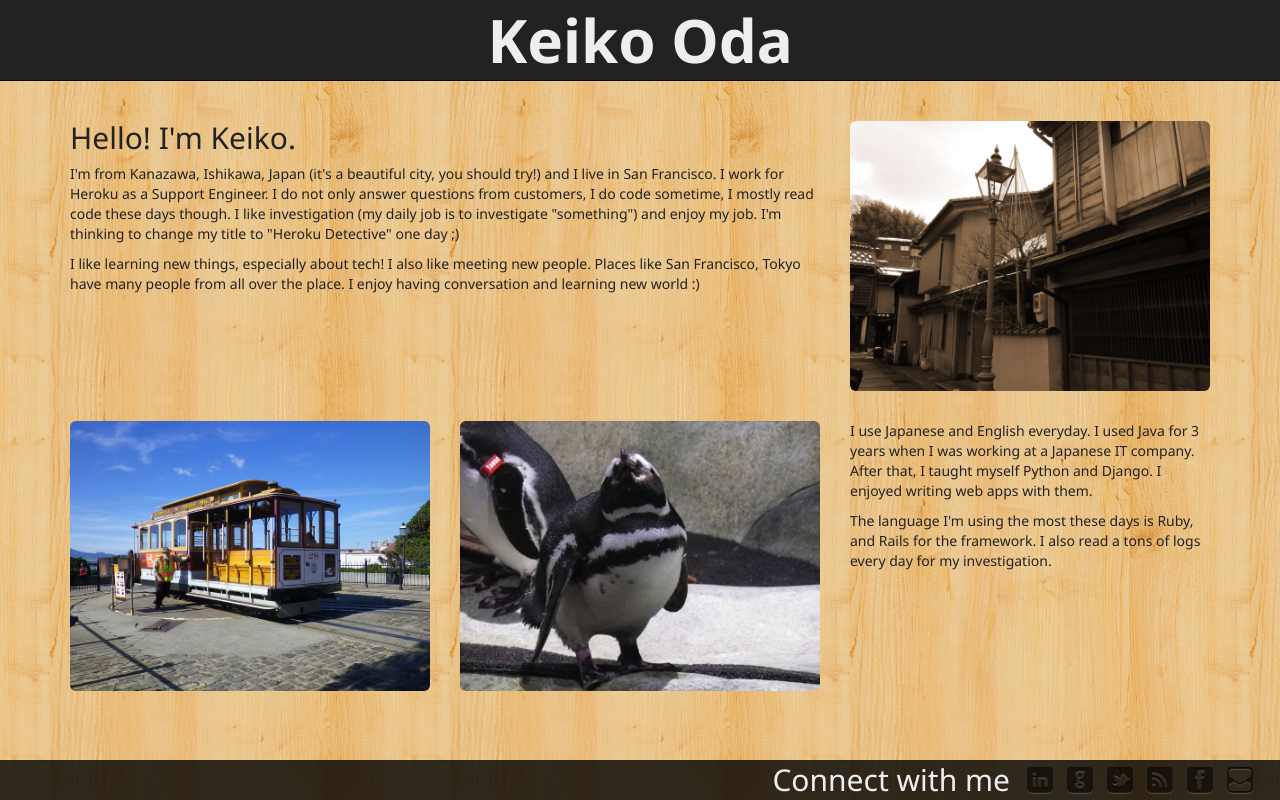
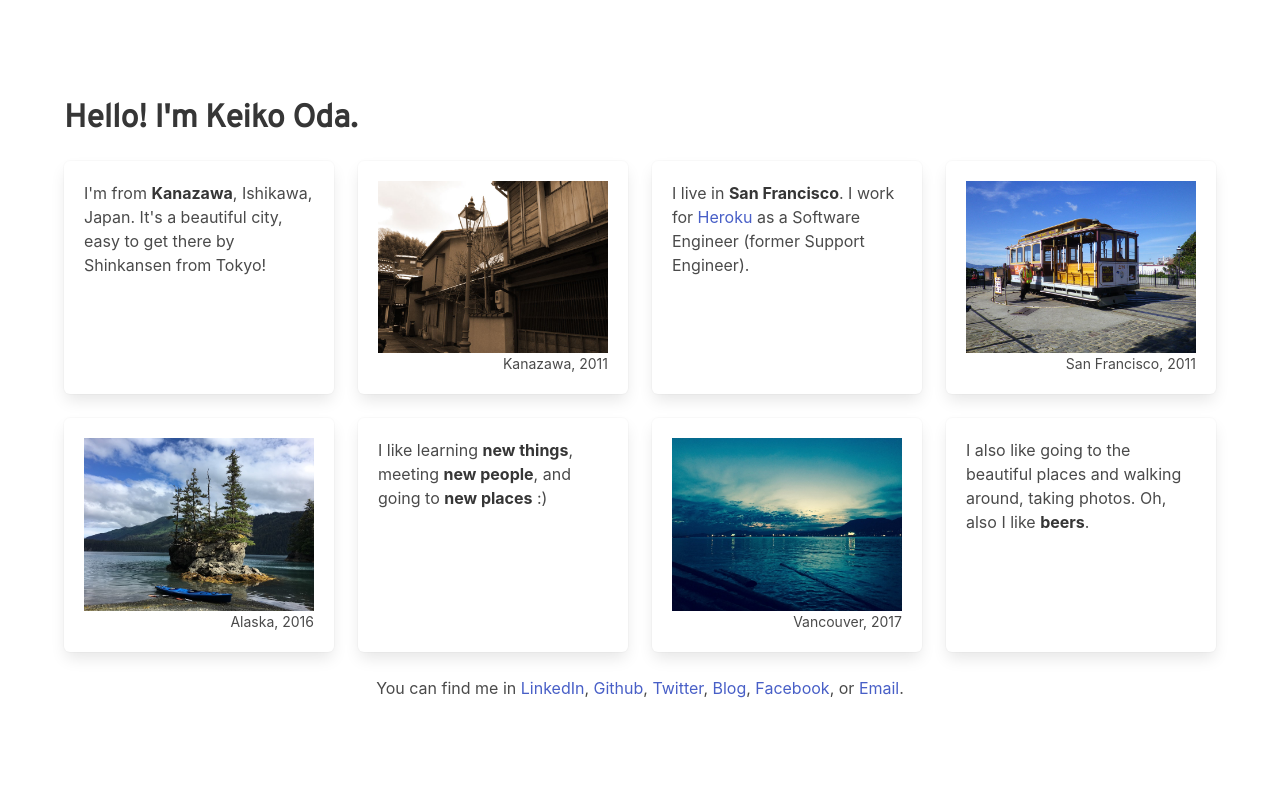
Before and after one commit to keiko713/keikooda, a plain HTML site: page public/index.html in a window 1280 px wide. Drawn offline with nearby package versions, Linux system fonts and the light colour scheme.

Commit message:
Use bulma and renew design, add some more photos

```diff
--- a/public/css/docs.css
+++ b/public/css/docs.css
@@ -1,122 +1,3 @@
-/*-- general --*/
-body {
-  background-color: #eee;
-  background-image: url(../img/purty_wood.png);
-  color: #222;
-  font-family: 'Noto Sans', 'Lucida Grande',Verdana,Arial,Helvetica,sans-serif;
-  margin-bottom: 40px;
+h1 {
+  font-family: 'Overpass', sans-serif;
 }
-a {
-  color: #222;
-}
-a:hover {
-  color: #000;
-}
-img {
-  margin-bottom: 10px;
-}
-
-/*-- navbar --*/
-.navbar {
-  color: #eee;
-  background-color: #222;
-  border-color: #080808;
-  min-height: 80px;
-}
-.navbar .title {
-  font-size: 60px;
-  margin-top: 10px;
-  margin-bottom: 10px;
-  font-weight: bold;
-  line-height: 1;
-  text-align: center;
-  text-rendering: optimizelegibility;
-}
-@media (max-width: 979px) {
-  .navbar {
-    min-height: 60px;
-  }
-  .navbar .title {
-    font-size: 40px;
-    margin-top: 10px;
-    margin-bottom: 10px;
-  }
-}
-@media (max-width: 767px) {
-  .navbar {
-    min-height: 40px;
-  }
-  .navbar .title {
-    font-size: 24px;
-    margin-top: 8px;
-    margin-bottom: 8px;
-  }
-}
-@media (max-width: 480px) {
-}
-
-/*-- main --*/
-.main .row {
-  margin-top: 20px;
-  margin-bottom: 20px;
-}
-.main h2 {
-  margin-top: 0px;
-}
-
-/*-- footer --*/
-footer {
-  background-color: #222;
-  background-color: rgba(0, 0, 0, 0.8);
-  color: #EEE;
-  position: fixed;
-  left: 0;
-  right: 0;
-  z-index: 1030;
-  margin-bottom: 0;
-  bottom: 0;
-}
-footer h2 {
-  float: right;
-  line-height: 40px;
-  margin: 0px 10px;
-}
-footer p {
-  width: 240px;
-  height: 40px;
-  float: right;
-  margin: 0 20px 0 0;
-}
-footer a {
-  display: block;
-  width: 40px;
-  height: 40px;
-  float: left;
-}
-footer img {
-  width: 40px;
-  height: 40px;
-}
-@media (max-width: 767px) {
-  footer h2 {
-    font-size: 20px;
-    line-height: 30px;
-  }
-  footer p {
-    width: 150px;
-    height: 30px;
-  }
-  footer a {
-    width: 30px;
-    height: 30px;
-  }
-  footer img {
-    width: 30px;
-    height: 30px;
-  }
-}
-@media (max-width: 480px) {
-  footer h2 {
-    font-size: 14px;
-  }
-}
--- a/public/index.html
+++ b/public/index.html
@@ -2,69 +2,108 @@
 <html lang="en">
   <head>
     <meta charset="utf-8">
-    <meta name="description" content="Keiko Oda portfolio website - Web Application Developer, Software Engineer, San Francisco / Bay Area">
+    <meta name="description" content="Keiko Oda - Software Engineer, San Francisco / Bay Area">
     <meta name="viewport" content="width=device-width, initial-scale=1">
     <title>Keiko Oda</title>
     <link rel="shortcut icon" href="favicon.ico" type="image/x-icon">
-    <link rel="stylesheet" href="https://maxcdn.bootstrapcdn.com/bootstrap/3.3.4/css/bootstrap.min.css">
-    <link href='http://fonts.googleapis.com/css?family=Noto+Sans:400,700' rel='stylesheet' type='text/css'>
+    <link rel="stylesheet" href="https://cdnjs.cloudflare.com/ajax/libs/bulma/0.4.2/css/bulma.min.css">
+    <link href="https://fonts.googleapis.com/css?family=Overpass" rel="stylesheet">
     <link href="css/docs.css" rel="stylesheet">
-    <script type="text/javascript">
-      var _gaq = _gaq || [];
-      _gaq.push(['_setAccount', 'UA-33214432-1']);
-      _gaq.push(['_trackPageview']);
+    <!-- Google Analytics -->
+    <script>
+      (function(i,s,o,g,r,a,m){i['GoogleAnalyticsObject']=r;i[r]=i[r]||function(){
+        (i[r].q=i[r].q||[]).push(arguments)},i[r].l=1*new Date();a=s.createElement(o),
+      m=s.getElementsByTagName(o)[0];a.async=1;a.src=g;m.parentNode.insertBefore(a,m)
+      })(window,document,'script','https://www.google-analytics.com/analytics.js','ga');
 
-      (function() {
-       var ga = document.createElement('script'); ga.type = 'text/javascript'; ga.async = true;
-       ga.src = ('https:' == document.location.protocol ? 'https://ssl' : 'http://www') + '.google-analytics.com/ga.js';
-       var s = document.getElementsByTagName('script')[0]; s.parentNode.insertBefore(ga, s);
-       })();
+      ga('create', 'UA-33214432-1', 'auto');
+      ga('send', 'pageview');
     </script>
+    <!-- End Google Analytics -->
   </head>
   <body>
-    <header>
-      <nav class="navbar navbar-default navbar-static-top">
+    <section class="hero is-fullheight">
+      <div class="hero-body">
         <div class="container">
-            <p class="title">Keiko Oda</p>
-          </div>
-      </nav>
-    </header>
-    <div class="container main">
-      <div class="row">
-        <div class="col-md-8">
-          <h2>Hello! I'm Keiko.</h2>
-          <p>I'm from Kanazawa, Ishikawa, Japan (it's a beautiful city, you should try!) and I live in San Francisco. I work for <a href="https://www.heroku.com">Heroku</a> as a Support Engineer. I do not only answer questions from customers, I do code sometime, I mostly read code these days though. I like investigation (my daily job is to investigate "something") and enjoy my job. I'm thinking to change my title to "Heroku Detective" one day ;)</p>
-          <p>I like learning new things, especially about tech! I also like meeting new people. Places like San Francisco, Tokyo have many people from all over the place. I enjoy having conversation and learning new world :)</p>
-        </div>
-        <div class="col-md-4">
-          <img src="img/kanazawa.jpg" class="img-responsive img-rounded">
+          <h1 class="title">
+            Hello! I'm Keiko Oda.
+          </h1>
+          <div class="tile is-ancestor">
+            <div class="tile is-parent">
+              <div class="tile is-child box">
+                <p>
+                  I'm from <strong>Kanazawa</strong>, Ishikawa, Japan. It's a beautiful city, easy to get there by Shinkansen from Tokyo!
+                </p>
               </div>
             </div>
-      <div class="row">
-        <div class="col-md-4">
-          <img src="img/sanfrancisco.jpg" class="img-responsive img-rounded">
+            <div class="tile is-parent">
+              <div class="tile is-child box">
+                <figure class="image is-4by3">
+                  <img src="img/kanazawa.jpg" alt="Image">
+                </figure>
+                <small class="is-pulled-right">Kanazawa, 2011</small>
               </div>
-        <div class="col-md-4">
-          <img src="img/penguin.jpg" class="img-responsive img-rounded">
             </div>
-        <div class="col-md-4">
-          <p>I use Japanese and English everyday. I used Java for 3 years when I was working at a Japanese IT company. After that, I taught myself Python and Django. I enjoyed writing web apps with them.</p>
-          <p>The language I'm using the most these days is Ruby, and Rails for the framework. I also read a tons of logs every day for my investigation.</p>
+            <div class="tile is-parent">
+              <div class="tile is-child box">
+                <p>
+                  I live in <strong>San Francisco</strong>. I work for <a href="https://www.heroku.com">Heroku</a> as a Software Engineer (former Support Engineer).
+                </p>
+              </div>
+            </div>
+            <div class="tile is-parent">
+              <div class="tile is-child box">
+                <figure class="image is-4by3">
+                  <img src="img/sanfrancisco.jpg" alt="Image">
+                </figure>
+                <small class="is-pulled-right">San Francisco, 2011</small>
               </div>
             </div>
           </div>
-    <footer>
+          <div class="tile is-ancestor">
+            <div class="tile is-parent">
+              <div class="tile is-child box">
+                <figure class="image is-4by3">
+                  <img src="img/alaska.jpg" alt="Image">
+                </figure>
+                <small class="is-pulled-right">Alaska, 2016</small>
+              </div>
+            </div>
+            <div class="tile is-parent">
+              <div class="tile is-child box">
                 <p>
-        <a href="http://www.linkedin.com/pub/keiko-oda/22/295/234" target="blank" title="LinkedIn"><img src="img/icons/LinkedIn.png"></a>
-        <a href="https://github.com/keiko713" target="blank" title="Github"><img src="img/icons/Github.png"></a>
-        <a href="https://twitter.com/#!/keiko713" target="blank" title="Twitter"><img src="img/icons/Twitter.png"></a>
-        <a href="http://blog.keikooda.net/" target="blank" title="Blog"><img src="img/icons/RSS.png"></a>
-        <a href="http://www.facebook.com/keiko713" target="blank" title="Facebook"><img src="img/icons/Facebook.png"></a>
-        <a href="mailto:keiko713 [at] gmail [dot] com" target="blank" title="email"><img src="img/icons/Mail.png"></a>
+                  I like learning <strong>new things</strong>, meeting <strong>new people</strong>, and going to <strong>new places</strong> :)
                 </p>
-      <h2>Connect with me</h2>
-    </footer>
-    <script src="https://code.jquery.com/jquery-2.1.3.min.js"></script>
-    <script src="https://maxcdn.bootstrapcdn.com/bootstrap/3.3.4/js/bootstrap.min.js"></script>
+              </div>
+            </div>
+            <div class="tile is-parent">
+              <div class="tile is-child box">
+                <figure class="image is-4by3">
+                  <img src="img/vancouver.jpg" alt="Image">
+                </figure>
+                <small class="is-pulled-right">Vancouver, 2017</small>
+              </div>
+            </div>
+            <div class="tile is-parent">
+              <div class="tile is-child box">
+                <p>
+                  I also like going to the beautiful places and walking around, taking photos. Oh, also I like <strong>beers</strong>.
+                </p>
+              </div>
+            </div>
+          </div>
+          <div class="content has-text-centered">
+            <p>
+              You can find me in
+              <a href="http://www.linkedin.com/pub/keiko-oda/22/295/234" target="blank" title="LinkedIn">LinkedIn</a>,
+              <a href="https://github.com/keiko713" target="blank" title="Github">Github</a>,
+              <a href="https://twitter.com/keiko713" target="blank" title="Twitter">Twitter</a>,
+              <a href="http://blog.keikooda.net/" target="blank" title="Blog">Blog</a>,
+              <a href="http://www.facebook.com/keiko713" target="blank" title="Facebook">Facebook</a>,
+              or <a href="mailto:keiko713 [at] gmail [dot] com" target="blank" title="email">Email</a>.
+          </div>
+        </div>
+      </div>
+    </section>
   </body>
 </html>
```
Also changed, not shown: public/img/alaska.jpg (added), public/img/vancouver.jpg (added). Lines whose indentation alone changed are shown as unchanged.
